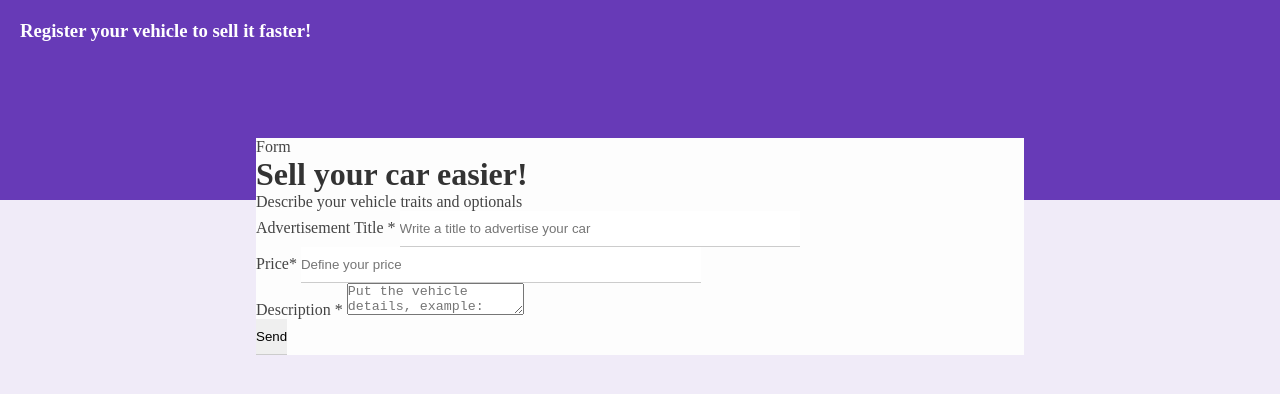
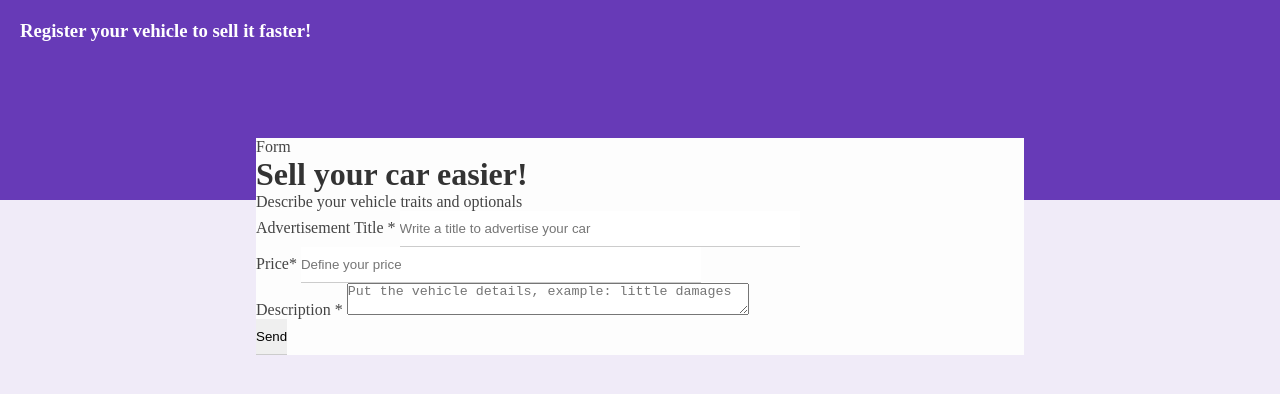
Before and after one commit to ricardomoura1979/Form-project, a plain HTML site: page index.html in a window 1280 px wide. Drawn offline with Linux system fonts and the light colour scheme.

Commit message:
update style.css

```diff
--- a/css/styles.css
+++ b/css/styles.css
@@ -27,6 +27,12 @@ input {
 input[type="text"], input[type="number"], input[type="date"],input[type="file"] {
     width: 400px;
 }
+textarea {
+    width: 400px;
+}
+textarea {
+    padding 10px 5px;
+}
 
 .header {
     height: 160px;
```
